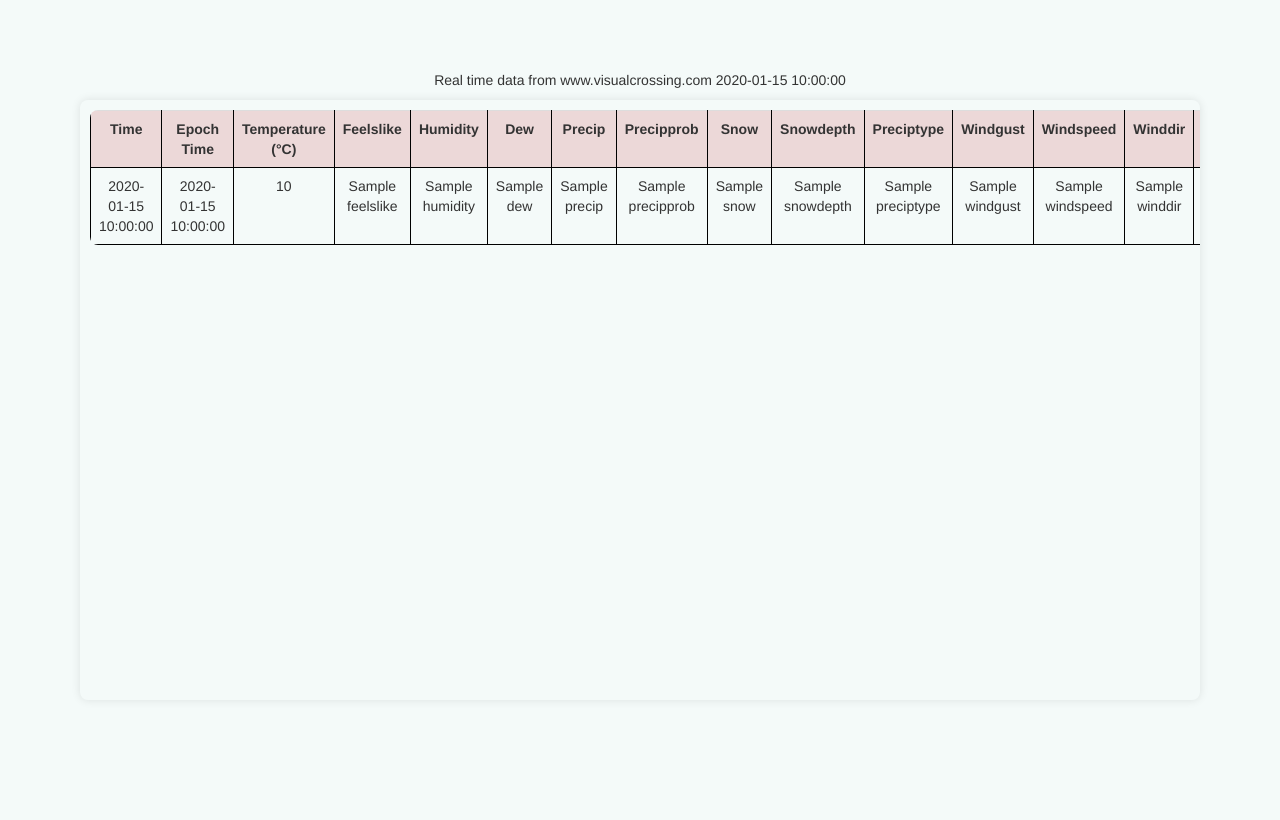
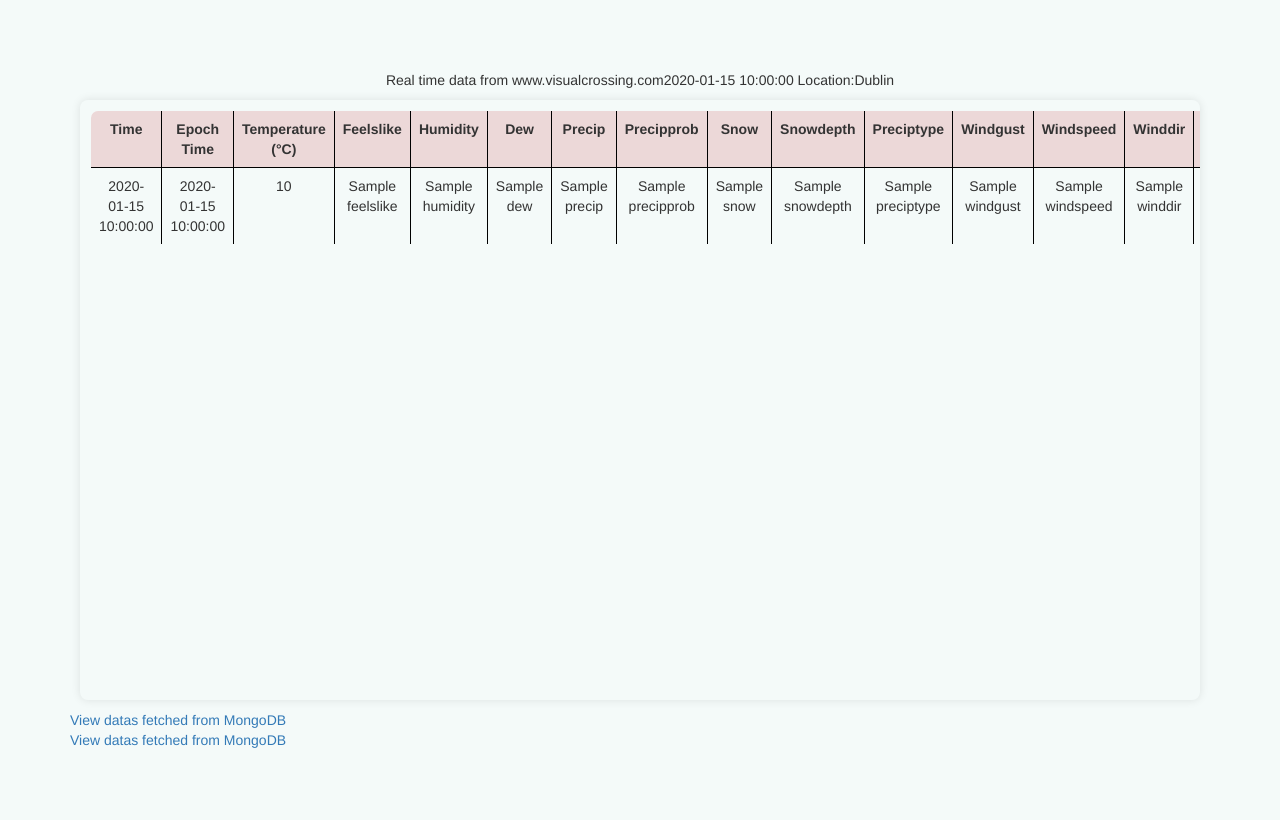
Before and after one commit to stephincjose/programming, a Flask app: template templates/index.html in a window 1280 px wide. Before the commit the page ends 245 px from the top, so only its background shows below. Run offline with Flask 3, Linux system fonts and the light colour scheme; the template is opened without the code that fills it: most values are stand-ins (such as "Sample title", 1, 10 or a date in 2020); some libraries are stand-ins or nearby versions.

Commit message:
adding links in index.html for  showing datas fetched from mongodb and processed data

```diff
--- a/main.py
+++ b/main.py
@@ -191,7 +191,7 @@ def view_data1():
 
     for x in processed_data:
         if x.get('datetimeEpoch'):
-            epoch_time = datetime.fromtimestamp(x.get('datetimeEpoch'))
+            epoch_time = datetime.datetime.fromtimestamp(x.get('datetimeEpoch'))
             x['datetimeEpoch'] = epoch_time.strftime('%Y-%m-%d %H:%M:%S')
 
 
--- a/templates/index.html
+++ b/templates/index.html
@@ -17,12 +17,17 @@
 
             text-align: center;
 
+
+            align-items: center;
+
+
         }
 
 
 
 
         table {
+            border: 1px solid black;
             border-collapse: collapse;
             width: 100%;
             border-radius: 8px;
@@ -70,7 +75,15 @@
 </head>
 <body>
     <div class="div0">
-        <div class="Head">Real time data from www.visualcrossing.com   {{date}} </div>
+        <div class="Head">
+            <div >
+                Real time data from www.visualcrossing.com{{date}} Location:Dublin
+            </div>
+            <div >
+
+            </div>
+
+        </div>
 
     <div class="div1">
 
@@ -143,10 +156,17 @@
         </table>
 
 
-<!--
-         {{data}} -->
 
         </div>
+
+    </div>
+    <div>
+    <div>
+        <a href="/view-data">View datas fetched from MongoDB</a>
+    </div>
+    <div>
+        <a href="/processed-data">View datas fetched from MongoDB</a>
+    </div>
     </div>
 </div>
 </body>
--- a/templates/view-data.html
+++ b/templates/view-data.html
@@ -32,7 +32,7 @@
     <div>
         <table>
             <tr>
-                <h1>Data fetched from MangoDB</h1>
+                <h1>Data fetched from MongoDB</h1>
                 <th>Time</th>
                 <th>Epoch Time</th>
                 <th>Temperature (°C)</th>
```
